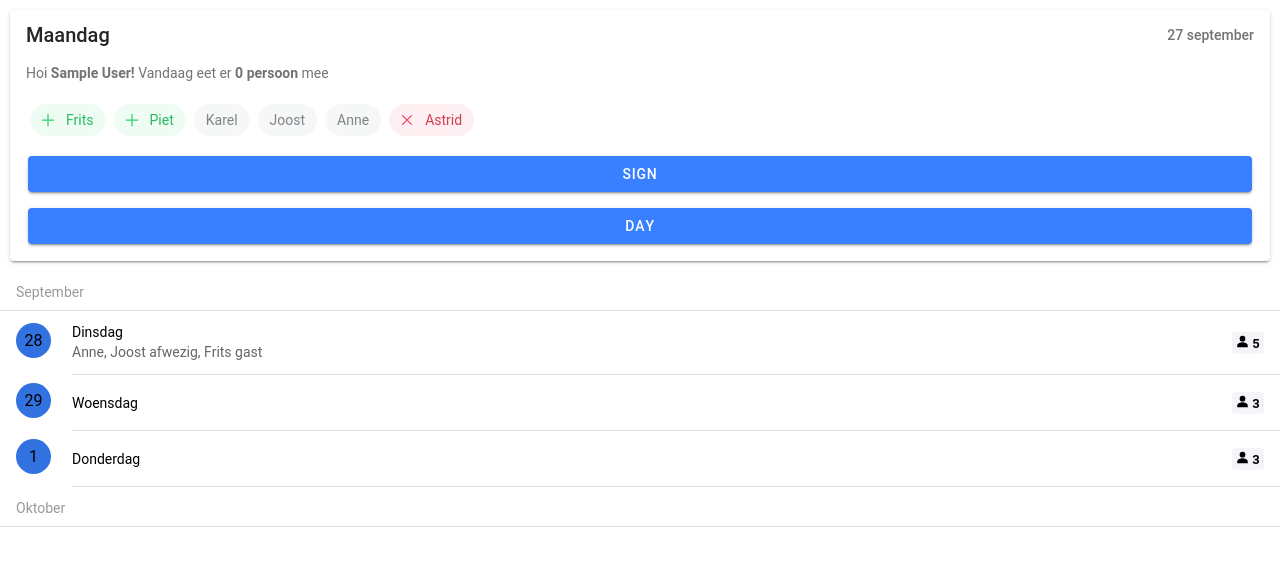
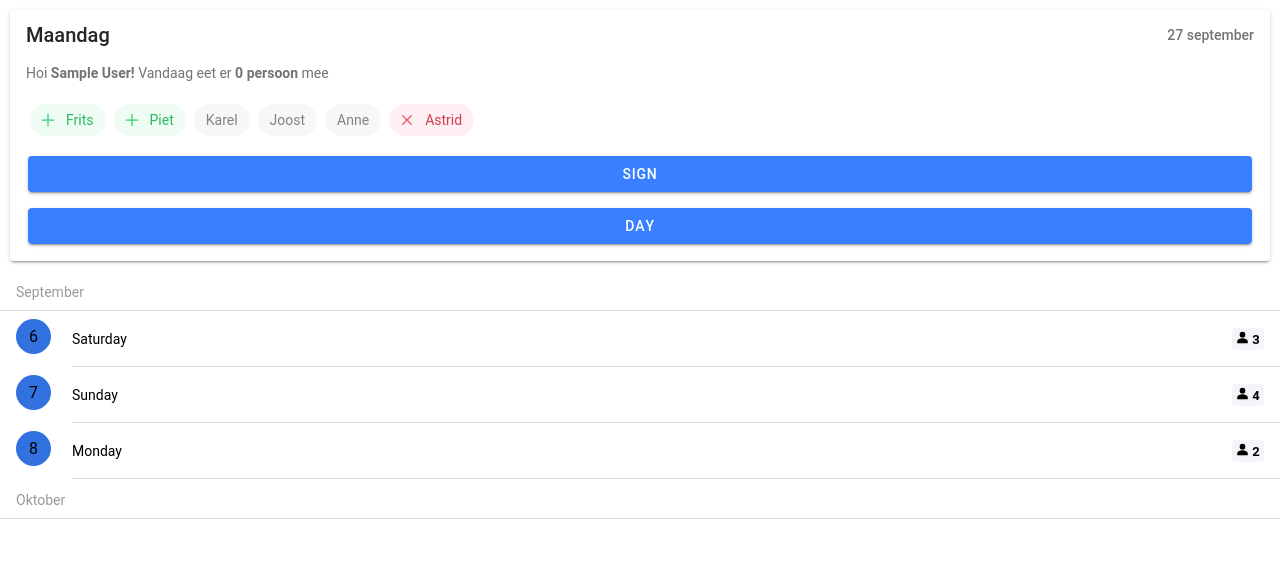
Before and after one commit to rickberkers/HM, a React (Create React App) app: page /overview in a window 1280 px wide. Shown: the top 566 px of the page. Built offline with nearby package versions, Linux system fonts and the light colour scheme; no server answers; sample sign-in values are in the browser's storage.

Commit message:
split up component into components:

```diff
--- /dev/null
+++ b/src/components/dayItem/DayItem.tsx
@@ -0,0 +1,26 @@
+import { IonItem, IonAvatar, IonLabel, IonBadge, IonIcon } from "@ionic/react";
+import { personSharp } from "ionicons/icons";
+import { getWeekDayName } from "../../helpers/formattingHelpers";
+import { Day } from "../../models/Day";
+import DateAvatar from "../dateAvatar/DateAvatar";
+
+interface DayItemProps {
+    day: Day
+}
+
+const DayItem = (props: DayItemProps) => {
+    return (
+        <IonItem>
+            <IonAvatar slot="start">
+                <DateAvatar number={props.day.date.getDate()} />
+            </IonAvatar>
+            <IonLabel>
+                <h3>{getWeekDayName(props.day.date)}</h3>
+                {/* <p>Anne, Joost afwezig, Frits gast</p> */}
+            </IonLabel>
+            <IonBadge slot="end" color="light"><IonIcon icon={personSharp} /> {props.day.members.length}</IonBadge>
+        </IonItem>
+    );
+}
+
+export default DayItem;
--- a/src/components/dayList/DayList.tsx
+++ b/src/components/dayList/DayList.tsx
@@ -1,47 +1,25 @@
 import { IonAvatar, IonBadge, IonIcon, IonItem, IonItemDivider, IonItemGroup, IonLabel } from '@ionic/react';
 import { personSharp } from 'ionicons/icons';
+import { Day } from '../../models/Day';
 import DateAvatar from '../dateAvatar/DateAvatar';
+import DayItem from '../dayItem/DayItem';
 
 interface DayListProps {
-    days: number;
+    days: Day[];
 }
 
 const DayList = ({days}: DayListProps) => {
+
+    const dayItems = days.map((day) => <DayItem day={day} key={day.date.getUTCDate()}/>);
+
     return (<>
         <IonItemGroup>
             <IonItemDivider>
                 <IonLabel>September</IonLabel>
             </IonItemDivider>
-            <IonItem>
-                <IonAvatar slot="start">
-                    <DateAvatar number={28} />
-                </IonAvatar>
-                <IonLabel>
-                    <h3>Dinsdag</h3>
-                    <p>Anne, Joost afwezig, Frits gast</p>
-                </IonLabel>
-                <IonBadge slot="end" color="light"><IonIcon icon={personSharp} /> 5</IonBadge>
-            </IonItem>
-            <IonItem>
-                <IonAvatar slot="start">
-                    <DateAvatar number={29} />
-                </IonAvatar>
-                <IonLabel>
-                    <h3>Woensdag</h3>
-                </IonLabel>
-
-                <IonBadge slot="end" color="light"><IonIcon icon={personSharp} /> 3</IonBadge>
-            </IonItem>
-            <IonItem>
-                <IonAvatar slot="start">
-                    <DateAvatar number={1} />
-                </IonAvatar>
-                <IonLabel>
-                    <h3>Donderdag</h3>
-                </IonLabel>
-                <IonBadge slot="end" color="light"><IonIcon icon={personSharp} /> 3</IonBadge>
-            </IonItem>
-        </IonItemGroup><IonItemGroup>
+            {dayItems}
+        </IonItemGroup>
+        <IonItemGroup>
             <IonItemDivider>
                 <IonLabel>Oktober</IonLabel>
             </IonItemDivider>
--- a/src/helpers/formattingHelpers.ts
+++ b/src/helpers/formattingHelpers.ts
@@ -1 +1,6 @@
 export const nounShouldBePlural = (quantity: number) => quantity !== 1;
+
+export const getWeekDayName = (date: Date) => {
+    var days = ['Sunday', 'Monday', 'Tuesday', 'Wednesday', 'Thursday', 'Friday', 'Saturday'];
+    return days[date.getDay()];
+};
--- /dev/null
+++ b/src/models/Commitment.ts
@@ -0,0 +1,4 @@
+export interface Commitment {
+    uid: string,
+    memberId: string,
+}
--- /dev/null
+++ b/src/models/Day.ts
@@ -0,0 +1,8 @@
+import { Commitment } from "./Commitment";
+import { User } from "./User";
+
+export interface Day {
+    commitments: Commitment[],
+    date: Date
+    members: User[]
+}
--- a/src/pages/Overview.tsx
+++ b/src/pages/Overview.tsx
@@ -3,11 +3,29 @@ import { addOutline, closeOutline } from 'ionicons/icons';
 import DayList from '../components/dayList/DayList';
 import { useAuth } from '../contexts/AuthContext';
 import { nounShouldBePlural } from '../helpers/formattingHelpers';
+import { Commitment } from '../models/Commitment';
+import { Day } from '../models/Day';
 import './Overview.css';
 
 const Overview = () => {
 
   const {currentUser} = useAuth();
+
+  const dummyData: Day[] = [
+    {
+      date: new Date(2021, 10, 6),
+      members: [{}, {}, {}]
+    } as Day,
+    {
+      date: new Date(2021, 10, 7),
+      members: [{}, {}, {}, {}]
+    } as Day,
+    {
+      date: new Date(2021, 10, 8),
+      members: [{}, {}]
+    } as Day
+  ];
+  const days = dummyData;
 
   return (
     <IonPage>
@@ -55,7 +73,7 @@ const Overview = () => {
             <IonButton routerLink="/day" expand="block" className="ion-margin-top">day</IonButton>
           </IonCardContent>
         </IonCard>
-        <DayList days={3} />
+        <DayList days={days} />
       </IonContent>
     </IonPage>
   );
```
